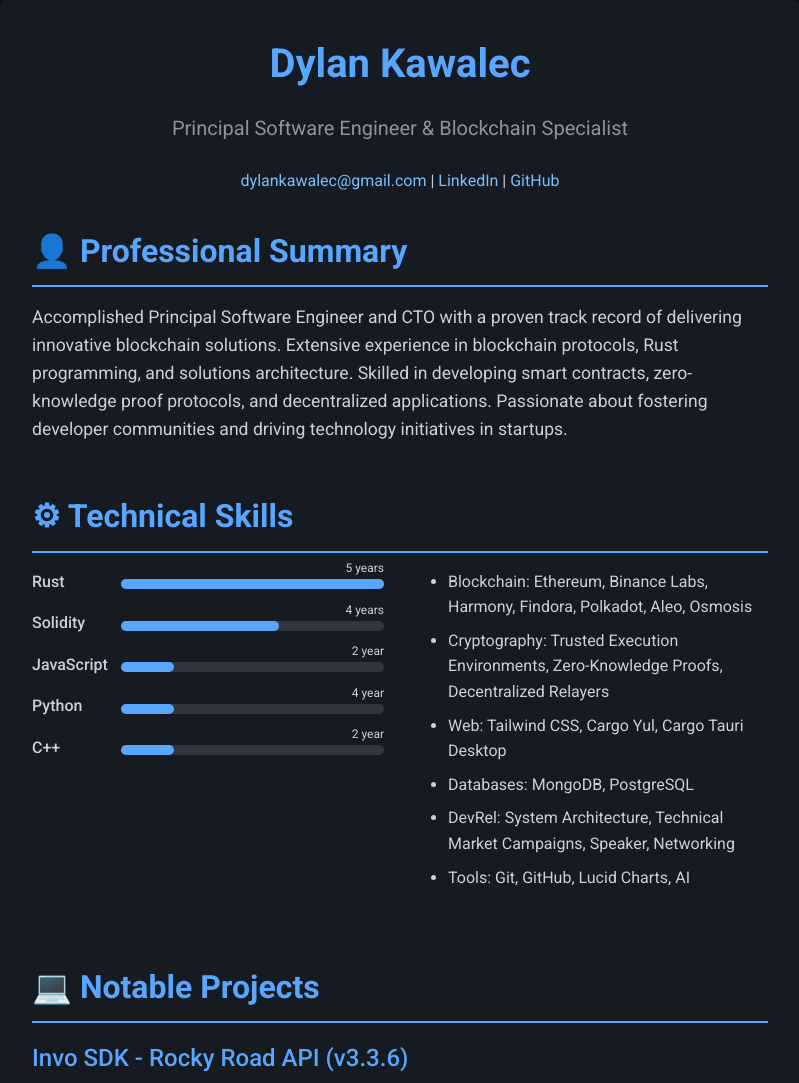
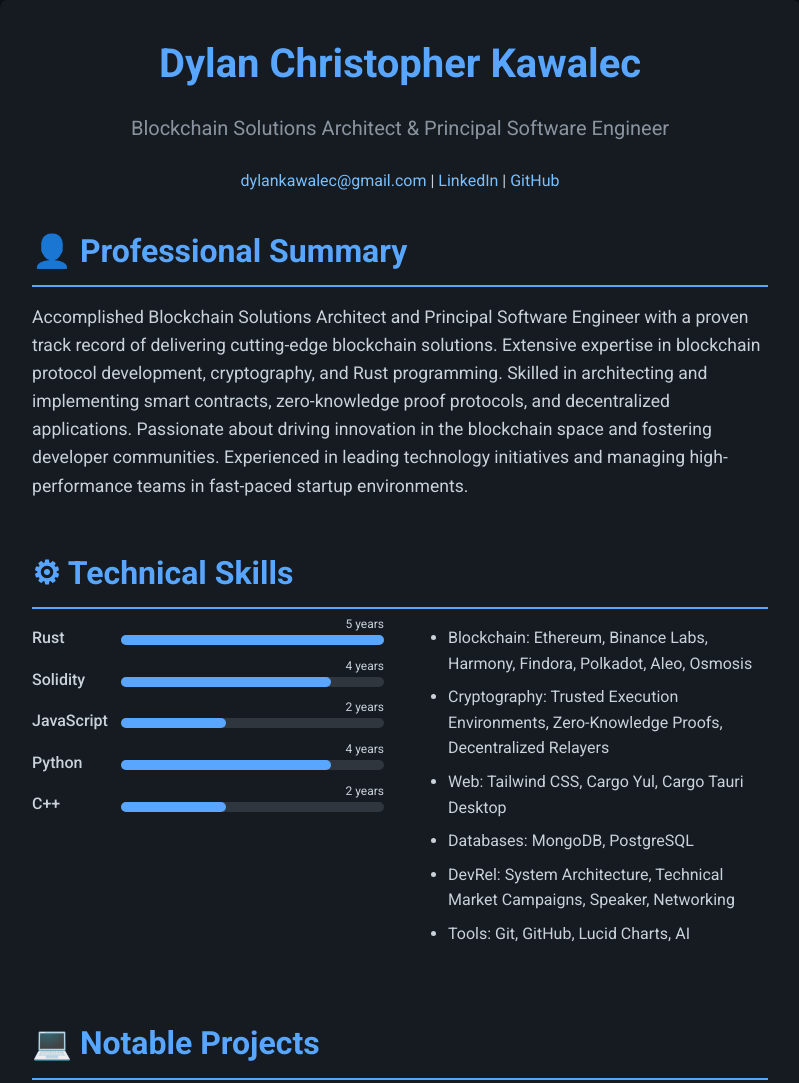
Before and after one commit to DylanCkawalec/cv, a website: page index.html in a window 1280 px wide. Shown: the top 1083 px of the page, without its empty margins (240-1039 px from the left). Drawn offline with nearby package versions, Linux system fonts and the light colour scheme.

Commit message:
final revision

```diff
--- a/index.html
+++ b/index.html
@@ -11,19 +11,18 @@
 <body>
   <div class="container">
     <header>
-      <h1>Dylan Kawalec</h1>
-      <p>Principal Software Engineer & Blockchain Specialist</p>
+      <h1>Dylan Christopher Kawalec</h1>
+      <p>Blockchain Solutions Architect & Principal Software Engineer</p>
       <div>
         <a href="mailto:dylankawalec@gmail.com">dylankawalec@gmail.com</a> |
         <a href="https://www.linkedin.com/in/dylankawalec/" target="_blank">LinkedIn</a> |
         <a href="https://github.com/DylanCkawalec" target="_blank">GitHub</a>
       </div>
     </header>
-
     <section>
       <h2>&#x1F464; Professional Summary</h2>
       <p>
-        Accomplished Principal Software Engineer and CTO with a proven track record of delivering innovative blockchain solutions. Extensive experience in blockchain protocols, Rust programming, and solutions architecture. Skilled in developing smart contracts, zero-knowledge proof protocols, and decentralized applications. Passionate about fostering developer communities and driving technology initiatives in startups.
+        Accomplished Blockchain Solutions Architect and Principal Software Engineer with a proven track record of delivering cutting-edge blockchain solutions. Extensive expertise in blockchain protocol development, cryptography, and Rust programming. Skilled in architecting and implementing smart contracts, zero-knowledge proof protocols, and decentralized applications. Passionate about driving innovation in the blockchain space and fostering developer communities. Experienced in leading technology initiatives and managing high-performance teams in fast-paced startup environments.
       </p>
     </section>
 
@@ -40,30 +39,30 @@
           </div>
           <div class="skill-item">
             <div class="skill-name">Solidity</div>
-            <div class="skill-bar" data-experience="3">
+            <div class="skill-bar" data-experience="4">
               <div class="skill-level"></div>
               <div class="skill-years">4 years</div>
             </div>
           </div>
           <div class="skill-item">
             <div class="skill-name">JavaScript</div>
-            <div class="skill-bar" data-experience="1">
+            <div class="skill-bar" data-experience="2">
               <div class="skill-level"></div>
-              <div class="skill-years">2 year</div>
+              <div class="skill-years">2 years</div>
             </div>
           </div>
           <div class="skill-item">
             <div class="skill-name">Python</div>
-            <div class="skill-bar" data-experience="1">
+            <div class="skill-bar" data-experience="4">
               <div class="skill-level"></div>
-              <div class="skill-years">4 year</div>
+              <div class="skill-years">4 years</div>
             </div>
           </div>
           <div class="skill-item">
             <div class="skill-name">C++</div>
-            <div class="skill-bar" data-experience="1">
+            <div class="skill-bar" data-experience="2">
               <div class="skill-level"></div>
-              <div class="skill-years">2 year</div>
+              <div class="skill-years">2 years</div>
             </div>
           </div>
         </div>
@@ -242,6 +241,7 @@
   const experience = skillBar.getAttribute("data-experience");
   const skillLevel = skillBar.querySelector(".skill-level");
   const barWidth = (experience / maxYears) * 100;
+  console.log(`Experience: ${experience}, Bar Width: ${barWidth}%`);
   skillLevel.style.width = `${barWidth}%`;
 });
     });
```
Lines whose indentation alone changed are shown as unchanged.
